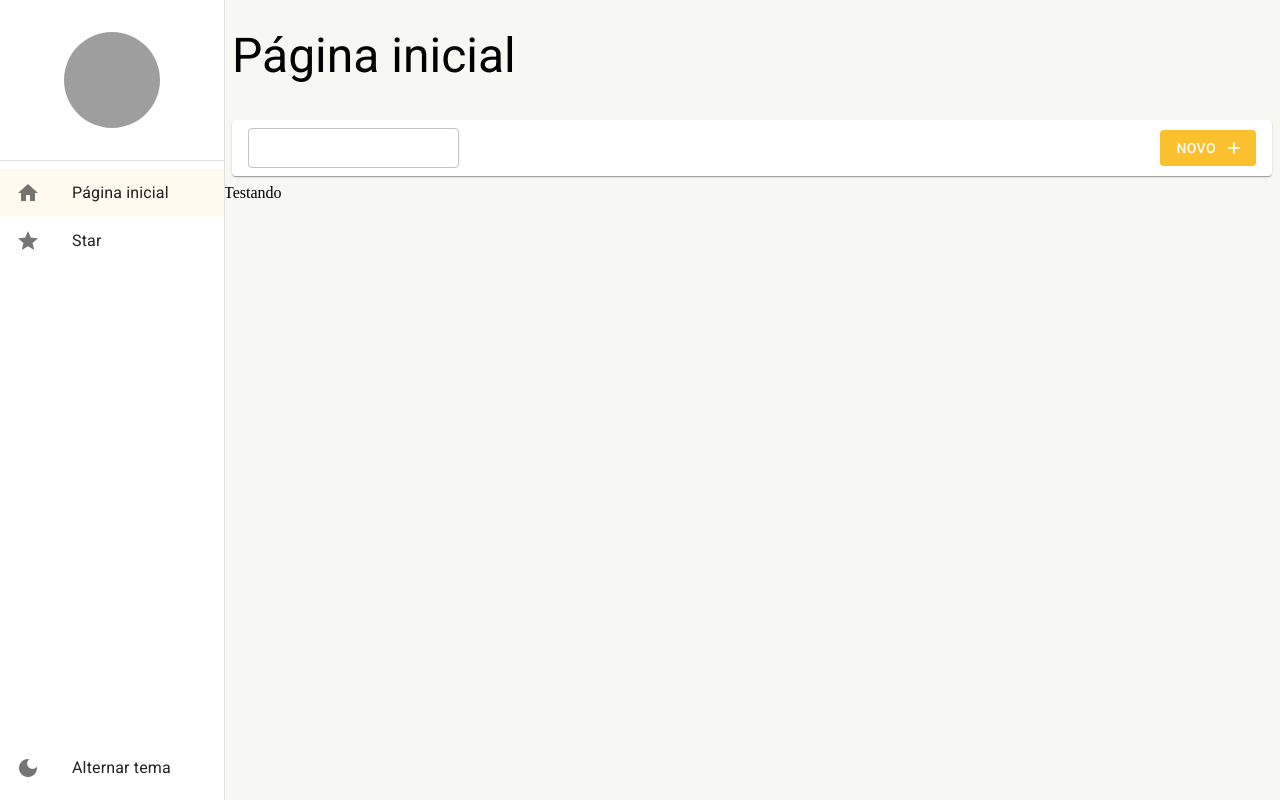
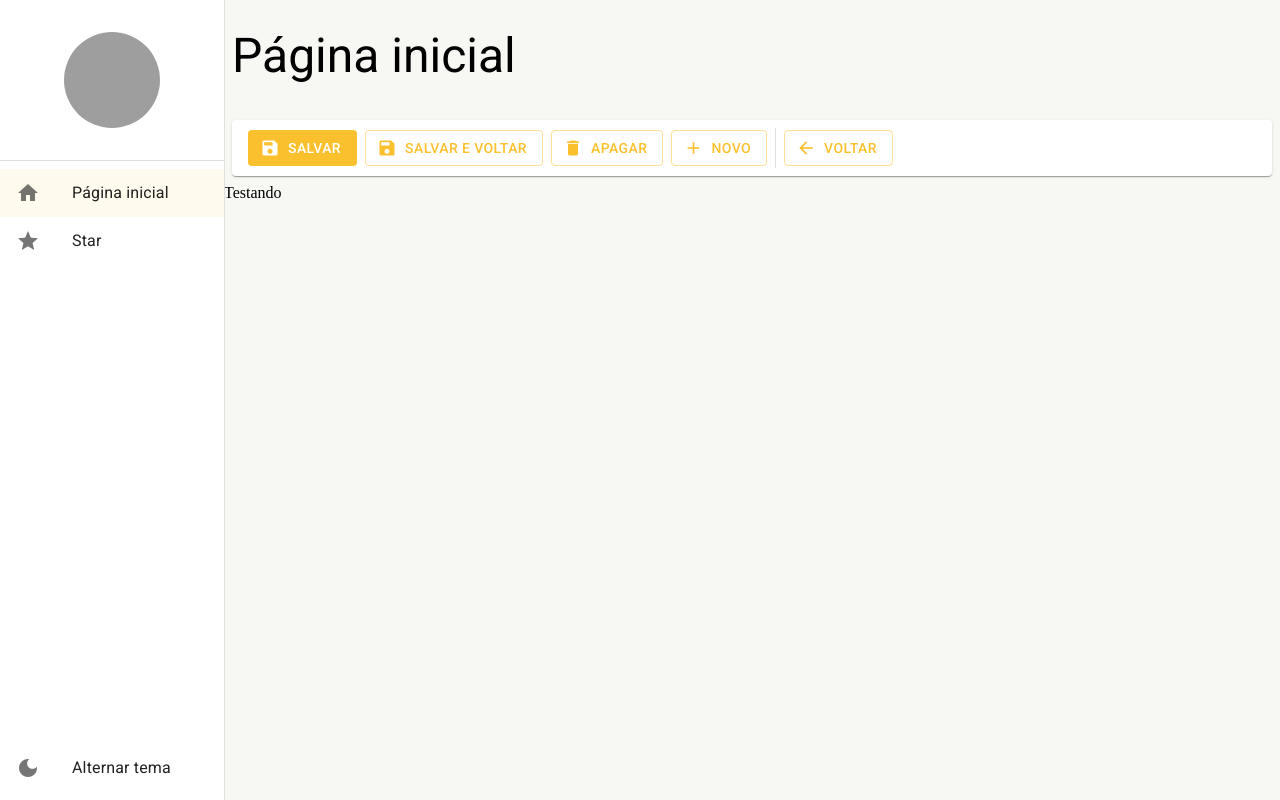
Before and after one commit to TiagoOliverDev/dash-one, a React (Create React App) app: page /pagina-inicial in a window 1280 px wide. Built offline with nearby package versions, Linux system fonts and the light colour scheme; grey boxes are pictures that could not be loaded.

Commit message:
feat: Ferramentas de detalhe

```diff
--- a/src/pages/dashboard/Dashboard.tsx
+++ b/src/pages/dashboard/Dashboard.tsx
@@ -1,11 +1,12 @@
-import { FerramentasDaListagem } from "../../shared/components/ferramentas-da-listagem/FerramentasDaListagem";
+import { FerramentasDaListagem,  } from "../../shared/components/ferramentas-da-listagem/FerramentasDaListagem";
+import { FerramentasDeDetalhe } from "../../shared/components/ferramentas-de-detalhe/FerramentasDeDetalhe";
 import { LayoutBaseDePagina } from "../../shared/layouts";
 
 export const Dashboard = () => {
   return (
     <LayoutBaseDePagina
       titulo="Página inicial"
-      barraDeFerramentas={<FerramentasDaListagem mostrarInputBusca />}
+      barraDeFerramentas={<FerramentasDeDetalhe/>}
     >
       Testando
     </LayoutBaseDePagina>
--- /dev/null
+++ b/src/shared/components/ferramentas-de-detalhe/FerramentasDeDetalhe.tsx
@@ -0,0 +1,61 @@
+import { Box, Button, Divider, Icon, Paper, useTheme } from "@mui/material";
+
+export const FerramentasDeDetalhe: React.FC = () => {
+  const theme = useTheme();
+  return (
+    <Box
+      component={Paper}
+      height={theme.spacing(5)}
+      gap={1}
+      marginX={1}
+      padding={1}
+      paddingX={2}
+      display="flex"
+      alignItems="center"
+    >
+      <Button
+        color="primary"
+        disableElevation
+        variant="contained"
+        startIcon={<Icon>save</Icon>}
+      >
+        Salvar
+      </Button>
+      <Button
+        color="primary"
+        disableElevation
+        variant="outlined"
+        startIcon={<Icon>save</Icon>}
+      >
+        Salvar e voltar
+      </Button>
+      <Button
+        color="primary"
+        disableElevation
+        variant="outlined"
+        startIcon={<Icon>delete</Icon>}
+      >
+        Apagar
+      </Button>
+      <Button
+        color="primary"
+        disableElevation
+        variant="outlined"
+        startIcon={<Icon>add</Icon>}
+      >
+        Novo
+      </Button>
+
+      <Divider variant="middle" orientation="vertical" />
+
+      <Button
+        color="primary"
+        disableElevation
+        variant="outlined"
+        startIcon={<Icon>arrow_back</Icon>}
+      >
+        Voltar
+      </Button>
+    </Box>
+  );
+};
--- a/src/shared/components/index.ts
+++ b/src/shared/components/index.ts
@@ -1,2 +1,3 @@
 export * from "./menu-lateral/MenuLateral"
 export * from "./ferramentas-da-listagem/FerramentasDaListagem"
+export * from "./ferramentas-de-detalhe/FerramentasDeDetalhe"
```
Also changed, not shown: Notações.txt.
